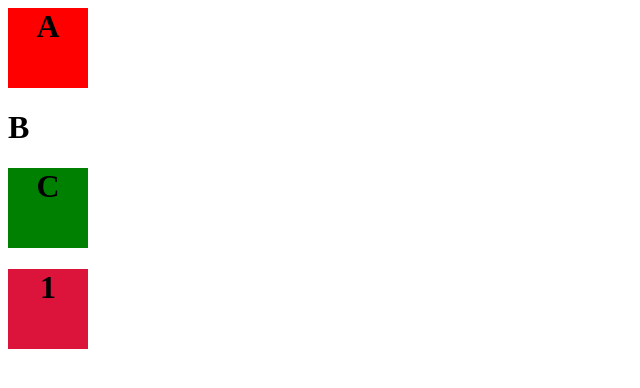
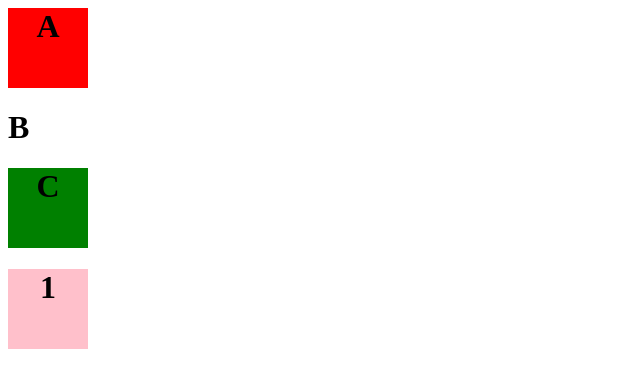
Before and after one commit to gudur05/viewtags, a plain HTML site: page selectors/task.html in a window 1280 px wide. Shown: the whole page, without its empty margins (0-640 px from the left). Drawn offline with Linux system fonts and the light colour scheme.

Commit message:
selector examples

```diff
--- a/selectors/task.html
+++ b/selectors/task.html
@@ -14,12 +14,12 @@
             text-align:center;
             background-color:green;
         }
-        .xyz h1:last-child {
-            width:10vh;
+        div>h1:first-of-type{
+	    width:10vh;
             min-height:10vh;
             max-height:10vh;
             text-align:center;
-            background-color:crimson;
+            background-color:pink;
         }
     </style>
     <body>
```
